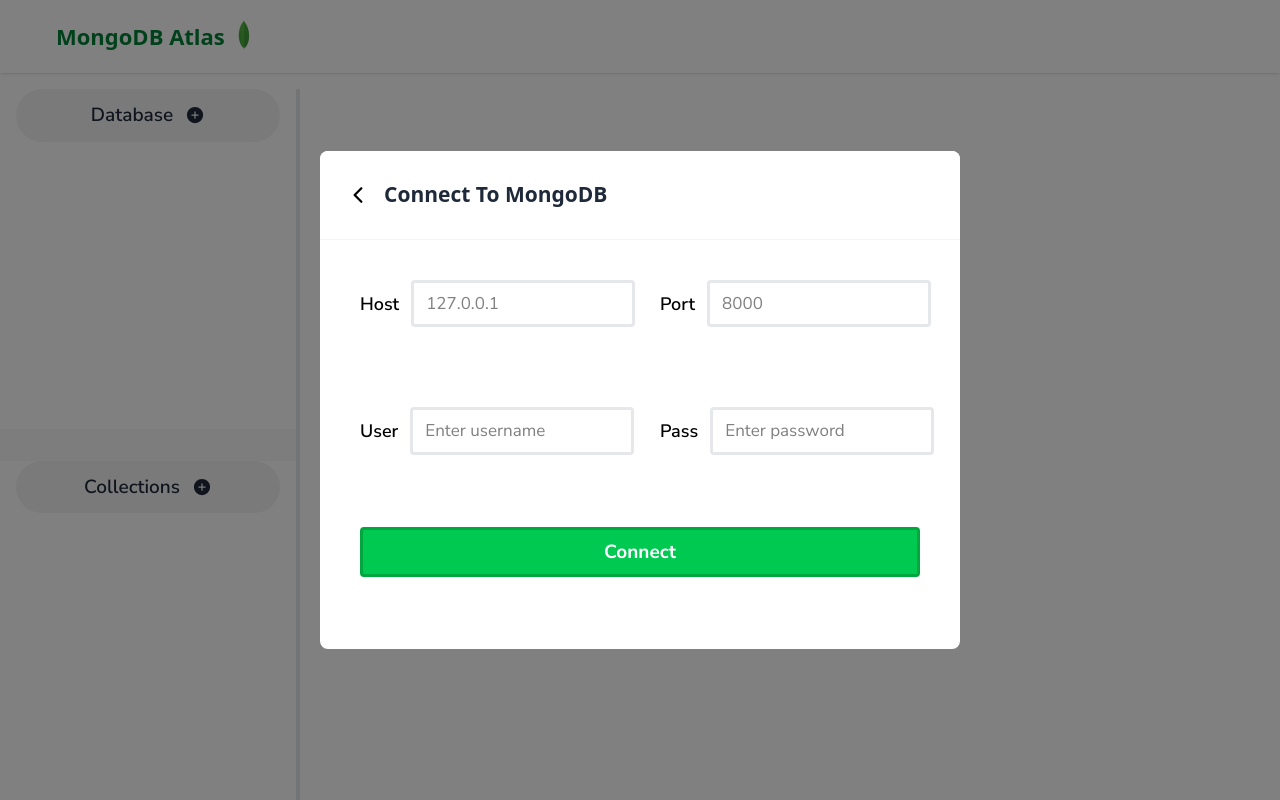
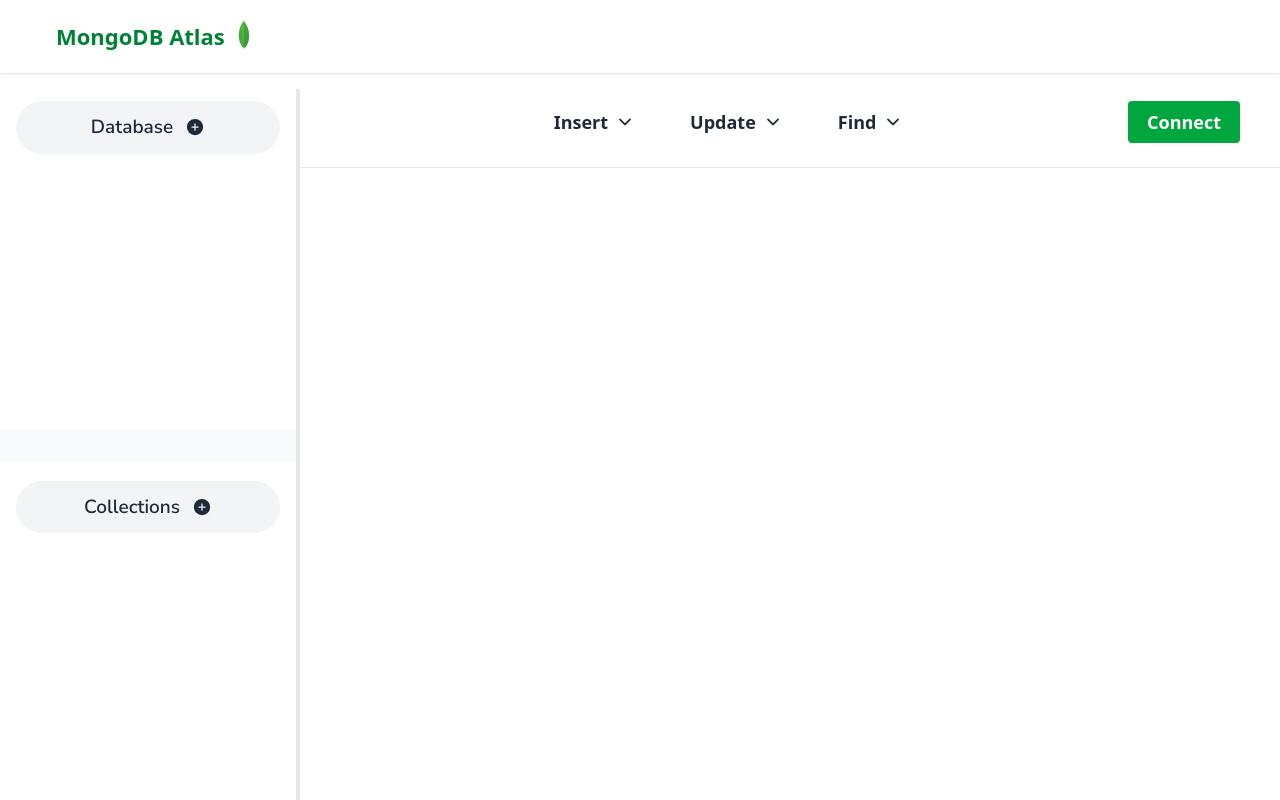
Before and after one commit to Aditya-commit/Mongodbatlas, a Next.js app: page / in a window 1280 px wide. Built offline with nearby package versions, Linux system fonts and the light colour scheme.

Commit message:
Created the connection modal

```diff
--- a/src/app/components/center_container.js
+++ b/src/app/components/center_container.js
@@ -1,12 +1,16 @@
 import PropTypes from 'prop-types';
+import Filter from './filter_container';
 
 
 
-const CenterContainer = () => {
+const CenterContainer = ({toggleConnModal}) => {
     return(
-        <div>
-
+        <div className='flex flex-col'>
+            <Filter toggleConnModal={toggleConnModal} />
         </div>
     )
 }
+CenterContainer.propTypes = {
+    toggleConnModal : PropTypes.func.isRequired,
+}
 export default CenterContainer;
--- a/src/app/components/collection_list.js
+++ b/src/app/components/collection_list.js
@@ -10,7 +10,7 @@
 
     return(
 
-        <div className='flex flex-col bg-white'>
+        <div className='flex flex-col bg-white pt-5'>
 
             <div className='w-full px-4'>
                 <button className='flex justify-center items-center space-x-3 bg-gray-100 w-full py-3 rounded-full cursor-pointer hover:bg-gray-200 transition-colors duration-300 ease-in-out group'>
--- a/src/app/components/database_list.js
+++ b/src/app/components/database_list.js
@@ -22,7 +22,7 @@
 
     return(
 
-        <div className='flex flex-col bg-white'>
+        <div className='flex flex-col bg-white pt-3'>
 
             <div className='w-full px-4'>
                 <button className='flex justify-center items-center space-x-3 bg-gray-100 w-full py-3 rounded-full cursor-pointer hover:bg-gray-200 transition-colors duration-300 ease-in-out group'>
--- /dev/null
+++ b/src/app/components/filter_button.js
@@ -0,0 +1,44 @@
+import { useState } from 'react';
+import PropTypes from 'prop-types';
+
+
+
+
+import { nunito_sans } from '../fonts/nunito_sans';
+import ArrowDown from '../icons/arrow_down';
+
+
+
+
+
+const FilterButton = ({name , options}) => {
+
+    const [show , setShow] = useState(false);
+
+
+    const toggleFunc = () => setShow(!show);
+
+    const handleBlur = event => !event.currentTarget.contains(event.relatedTarget) && setShow(false);
+
+    return(
+
+        <div className='relative' onBlur={handleBlur}>
+            <button className={`${nunito_sans} cursor-pointer font-[600] text-lg text-gray-800 hover:text-gray-500 group flex items-center space-x-2`} onClick={toggleFunc}>
+                <span>{name}</span>
+                <ArrowDown style='text-gray-800 group-hover:text-gray-500' />
+            </button>
+            <div className={`absolute ${show ? 'h-[100px]' : 'h-0'} overflow-hidden transition-[height] duration-300 ease-in-out flex flex-col items-center justify-center space-y-3`}>
+                {options.map((opt , index) => (
+                    <button key={index} tabIndex={show ? '0' : '1'}>
+                        {opt}
+                    </button>
+                ))}
+            </div>
+        </div>
+    )
+}
+FilterButton.propTypes = {
+    name : PropTypes.string.isRequired,
+    options : PropTypes.array.isRequired
+}
+export default FilterButton;
--- /dev/null
+++ b/src/app/components/filter_container.js
@@ -0,0 +1,29 @@
+import PropTypes from 'prop-types';
+import FilterButton from './filter_button';
+import { nunito_sans } from '../fonts/nunito_sans';
+
+
+const Filter = ({toggleConnModal}) => {
+
+    return(
+        <div className='grid grid-cols-[1fr_max-content] gap-x-3 border-b border-gray-200 pt-3 pb-6 px-10 items-center'>
+
+            <div className='flex space-x-14 justify-center'>
+
+                <FilterButton name='Insert' options={['Insert One' , 'Insert Many']} />
+                <FilterButton name='Update' options={['Update One' , 'Update Many']} />
+                <FilterButton name='Find' options={['Find One' , 'Find Many']} />
+
+            </div>
+
+            <button className={`${nunito_sans} font-[600] text-lg bg-green-600 text-white px-4 py-1 transition-all duration-300 ease-in-out hover:bg-green-700 border-3 border-green-600 focus-visible:border-[#ceffce] focus-visible:shadow focus-visible:shadow-[0_0_1px_3px_#008d00] rounded`} onClick={toggleConnModal}>
+                Connect
+            </button>
+
+        </div>
+    )
+}
+Filter.propTypes = {
+    toggleConnModal : PropTypes.func.isRequired
+}
+export default Filter;
--- a/src/app/globals.css
+++ b/src/app/globals.css
@@ -1 +1,7 @@
 @import "tailwindcss";
+
+
+button{
+    cursor : pointer;
+    outline : none;
+}
--- /dev/null
+++ b/src/app/icons/arrow_down.js
@@ -0,0 +1,10 @@
+import PropTypes from 'prop-types';
+
+
+const ArrowDown = ({style}) => <svg stroke="currentColor" fill="currentColor" strokeWidth="0" viewBox="0 0 512 512" height="1em" width="1em" xmlns="http://www.w3.org/2000/svg" className={style}><path d="M256 294.1L383 167c9.4-9.4 24.6-9.4 33.9 0s9.3 24.6 0 34L273 345c-9.1 9.1-23.7 9.3-33.1.7L95 201.1c-4.7-4.7-7-10.9-7-17s2.3-12.3 7-17c9.4-9.4 24.6-9.4 33.9 0l127.1 127z"></path></svg>;
+
+
+ArrowDown.propTypes = {
+    style : PropTypes.string.isRequired
+}
+export default ArrowDown;
--- a/src/app/page.js
+++ b/src/app/page.js
@@ -25,7 +25,7 @@
 
 
 
-  const [showConnModal , setShowConnModal] = useState(true);
+  const [showConnModal , setShowConnModal] = useState(false);
 
 
 
```
